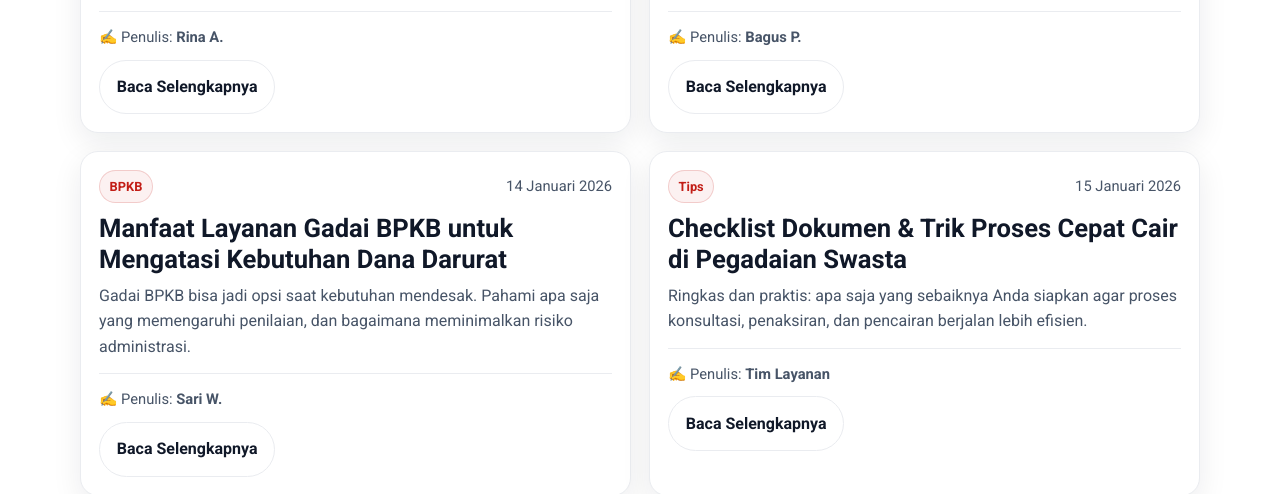
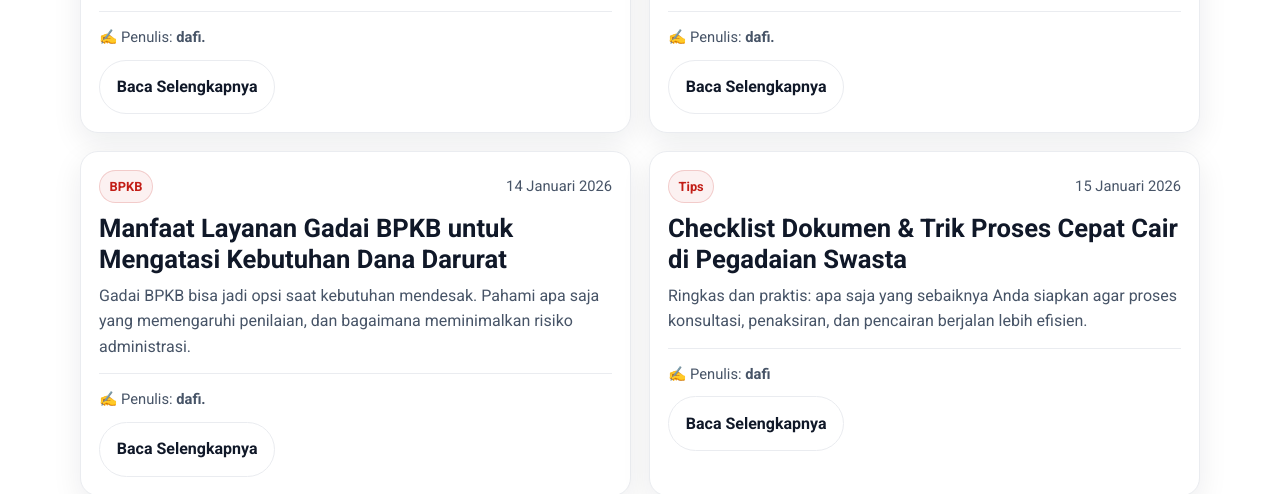
Before and after one commit to primagadaiindonesia/primagadaiindonesia, a plain HTML site: page blog.html in a window 1280 px wide. Shown: the part 591-1085 px from the top of the page. Drawn offline with Linux system fonts and the light colour scheme.

Commit message:
update blog

```diff
--- a/blog.html
+++ b/blog.html
@@ -94,7 +94,7 @@
           <p class="p">Tips sederhana menjaga HP, laptop, TV, dan konsol game agar tetap prima saat masa gadai. Cocok bagi Anda yang ingin mendapatkan penaksiran lebih baik.</p>
           <div class="hr"></div>
           <div class="meta">
-            <span>✍️ Penulis: <strong>Rina A.</strong></span>
+            <span>✍️ Penulis: <strong>dafi.</strong></span>
           </div>
           <div class="space"></div>
           <a class="btn btn-outline" href="articles/merawat-elektronik.html">Baca Selengkapnya</a>
@@ -110,7 +110,7 @@
           <p class="p">Mulai dari kelengkapan dokumen, pengecekan kondisi, hingga opsi tenor. Artikel ini membantu Anda menyiapkan proses agar lebih cepat dan jelas.</p>
           <div class="hr"></div>
           <div class="meta">
-            <span>✍️ Penulis: <strong>Bagus P.</strong></span>
+            <span>✍️ Penulis: <strong>dafi.</strong></span>
           </div>
           <div class="space"></div>
           <a class="btn btn-outline" href="articles/gadai-kendaraan.html">Baca Selengkapnya</a>
@@ -126,7 +126,7 @@
           <p class="p">Gadai BPKB bisa jadi opsi saat kebutuhan mendesak. Pahami apa saja yang memengaruhi penilaian, dan bagaimana meminimalkan risiko administrasi.</p>
           <div class="hr"></div>
           <div class="meta">
-            <span>✍️ Penulis: <strong>Sari W.</strong></span>
+            <span>✍️ Penulis: <strong>dafi.</strong></span>
           </div>
           <div class="space"></div>
           <a class="btn btn-outline" href="articles/gadai-bpkb-darurat.html">Baca Selengkapnya</a>
@@ -142,7 +142,7 @@
           <p class="p">Ringkas dan praktis: apa saja yang sebaiknya Anda siapkan agar proses konsultasi, penaksiran, dan pencairan berjalan lebih efisien.</p>
           <div class="hr"></div>
           <div class="meta">
-            <span>✍️ Penulis: <strong>Tim Layanan</strong></span>
+            <span>✍️ Penulis: <strong>dafi</strong></span>
           </div>
           <div class="space"></div>
           <a class="btn btn-outline" href="articles/checklist-proses-cepat.html">Baca Selengkapnya</a>
```
